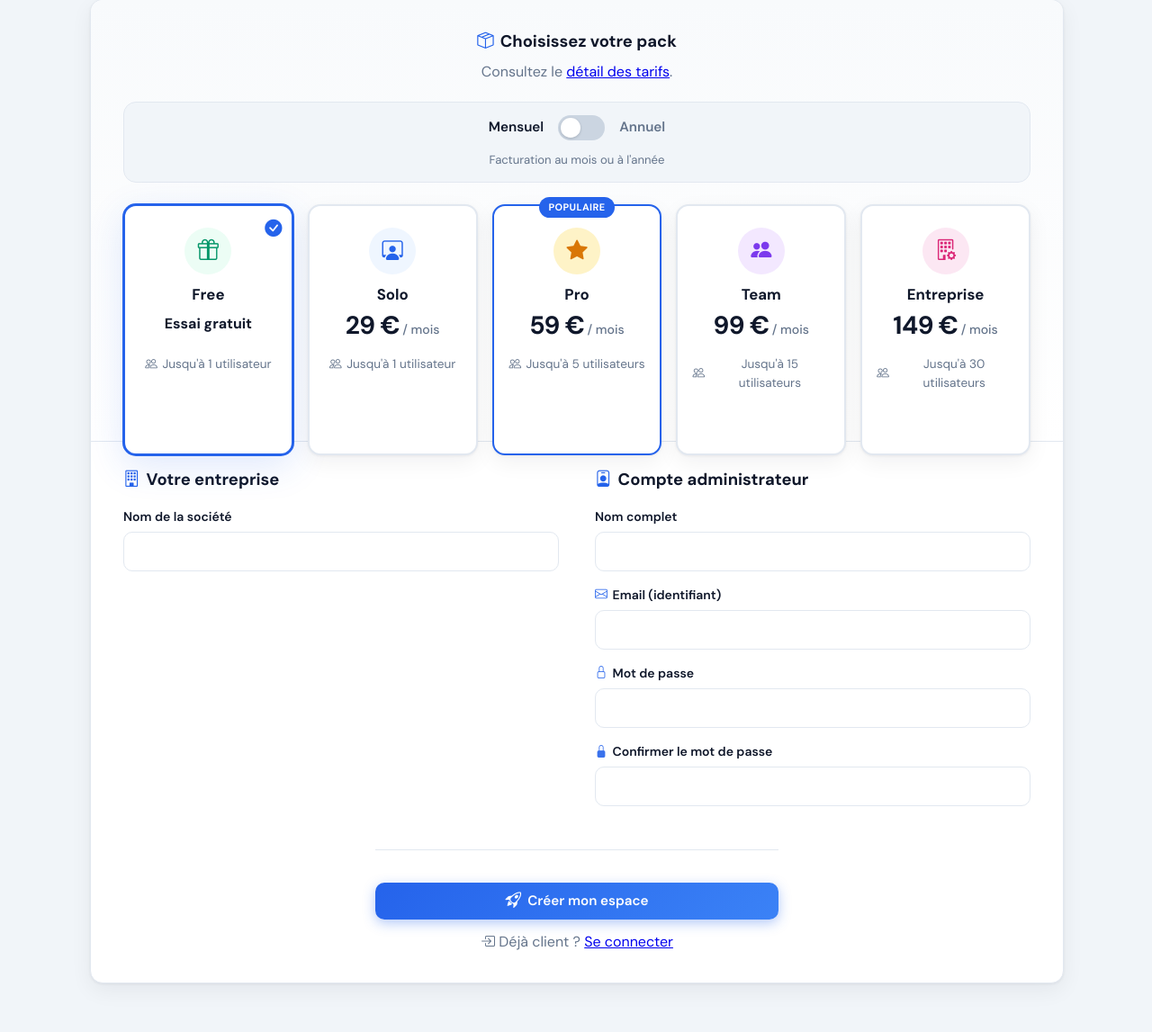
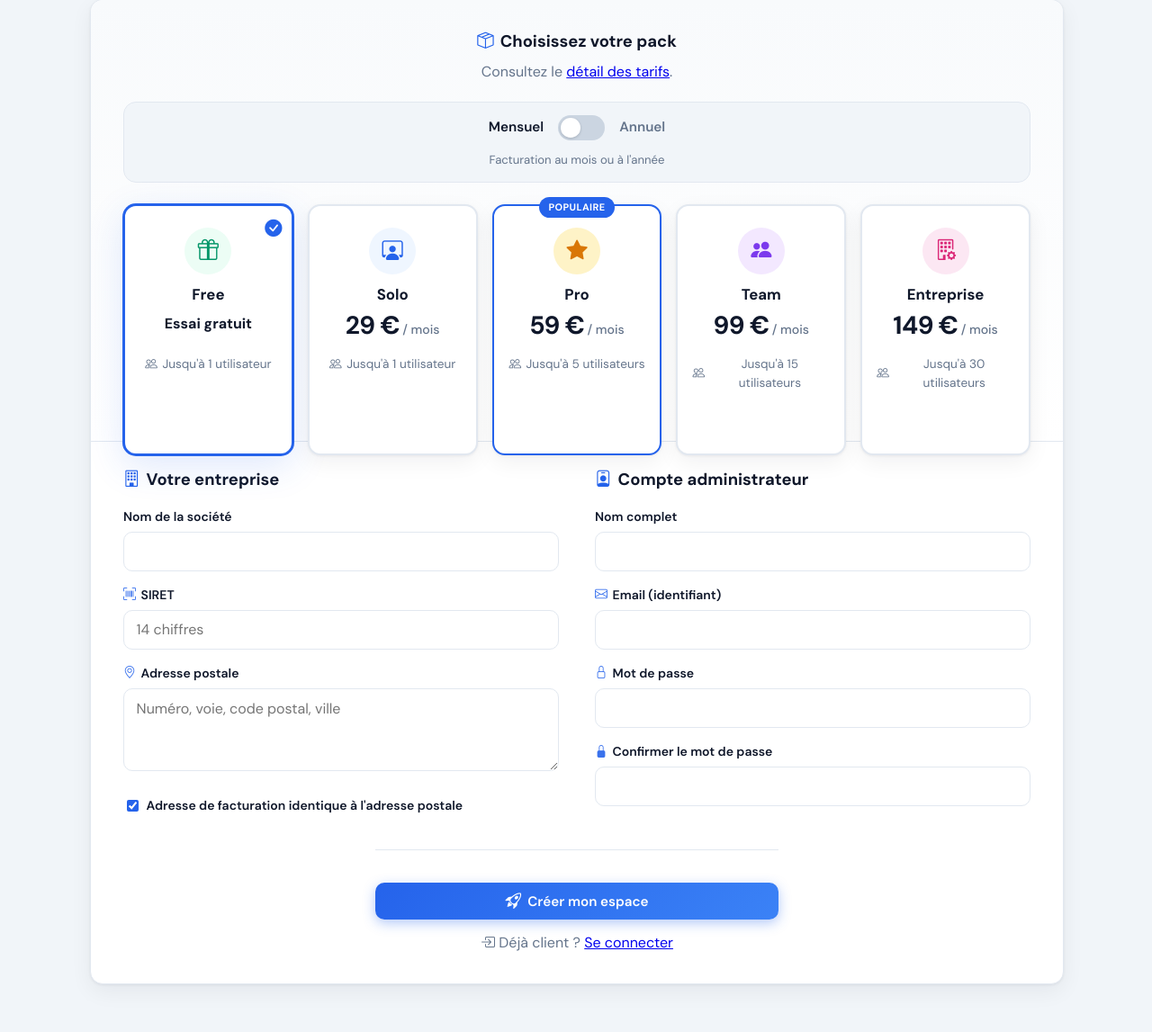
Before and after one commit to Reijins/Pilora, a PHP site: page /pilora/inscription in a window 1280 px wide. Shown: the part 253-1400 px from the top of the page at 90% size. Run offline with PHP 8.4, Linux system fonts and the light colour scheme.

Commit message:
UPDATE champ inscription

```diff
--- a/app/views/marketing/inscription.php
+++ b/app/views/marketing/inscription.php
@@ -162,6 +162,30 @@ $paidPackIndex = 0;
 
                 <input class="input" id="company_name" name="company_name" type="text" required maxlength="255" autocomplete="organization">
 
+                <label class="label" for="company_siret"><?= m_icon('upc-scan') ?> SIRET</label>
+
+                <input class="input" id="company_siret" name="company_siret" type="text" required maxlength="14" inputmode="numeric" pattern="[0-9]{14}" placeholder="14 chiffres" autocomplete="off">
+
+                <label class="label" for="company_address"><?= m_icon('geo-alt') ?> Adresse postale</label>
+
+                <textarea class="input marketing-signup-textarea" id="company_address" name="company_address" required maxlength="500" rows="3" placeholder="Numéro, voie, code postal, ville"></textarea>
+
+                <label class="label marketing-signup-checkbox-label" for="billing_same_as_address">
+
+                    <input type="checkbox" id="billing_same_as_address" checked>
+
+                    <span>Adresse de facturation identique à l'adresse postale</span>
+
+                </label>
+
+                <div id="billing_address_wrap" class="marketing-signup-billing-wrap is-hidden">
+
+                    <label class="label" for="company_billing_address"><?= m_icon('receipt') ?> Adresse postale de facturation</label>
+
+                    <textarea class="input marketing-signup-textarea" id="company_billing_address" name="company_billing_address" maxlength="500" rows="3" placeholder="Numéro, voie, code postal, ville"></textarea>
+
+                </div>
+
             </div>
 
             <div class="marketing-signup-details__col">
--- a/database/schema.sql
+++ b/database/schema.sql
@@ -7,6 +7,9 @@ SET NAMES utf8mb4;
 CREATE TABLE IF NOT EXISTS Company (
   id BIGINT UNSIGNED NOT NULL AUTO_INCREMENT,
   name VARCHAR(255) NOT NULL,
+  siret VARCHAR(14) NULL,
+  address TEXT NULL,
+  billingAddress TEXT NULL,
   workHoursPerDay DECIMAL(5,2) NOT NULL DEFAULT 8.00,
   companyKind ENUM('tenant','platform') NOT NULL DEFAULT 'tenant',
   billingEmail VARCHAR(255) NULL,
--- a/modules/signup/controllers/SignupController.php
+++ b/modules/signup/controllers/SignupController.php
@@ -100,6 +100,9 @@ final class SignupController extends BaseController
                 'password' => $password,
                 'full_name' => $request->getBodyParam('full_name', ''),
                 'company_name' => $request->getBodyParam('company_name', ''),
+                'company_siret' => $request->getBodyParam('company_siret', ''),
+                'company_address' => $request->getBodyParam('company_address', ''),
+                'company_billing_address' => $request->getBodyParam('company_billing_address', ''),
                 'pack_id' => $request->getBodyParam('pack_id', 0),
                 'billing_cycle' => $request->getBodyParam('billing_cycle', 'monthly'),
             ]);
--- a/modules/signup/services/TenantProvisioningService.php
+++ b/modules/signup/services/TenantProvisioningService.php
@@ -17,6 +17,9 @@ final class TenantProvisioningService
     /**
      * @param array{
      *   company_name:string,
+     *   company_siret?:string,
+     *   company_address?:string,
+     *   company_billing_address?:string,
      *   billing_email:?string,
      *   pack:array,
      *   billing_cycle:string,
@@ -62,6 +65,9 @@ final class TenantProvisioningService
         $repo = new CompanyRepository();
         $companyId = $repo->create([
             'name' => $companyName,
+            'siret' => trim((string) ($input['company_siret'] ?? '')),
+            'address' => trim((string) ($input['company_address'] ?? '')),
+            'billingAddress' => trim((string) ($input['company_billing_address'] ?? '')),
             'billingEmail' => $billingEmail,
             'status' => 'active',
         ]);
--- a/public/css/marketing.css
+++ b/public/css/marketing.css
@@ -932,6 +932,31 @@
   text-align: center;
 }
 
+.marketing-signup-textarea {
+  resize: vertical;
+  min-height: 5rem;
+  line-height: 1.45;
+}
+
+.marketing-signup-checkbox-label {
+  display: flex;
+  align-items: flex-start;
+  gap: 0.5rem;
+  font-weight: 500;
+  font-size: 0.9rem;
+  margin: 0.25rem 0 1rem;
+  cursor: pointer;
+}
+
+.marketing-signup-checkbox-label input {
+  margin-top: 0.15rem;
+  accent-color: var(--m-primary);
+}
+
+.marketing-signup-billing-wrap.is-hidden {
+  display: none;
+}
+
 /* Billing cycle toggle */
 .marketing-billing-toggle {
   display: flex;
```
Also changed, not shown: modules/companies/repositories/CompanyRepository.php (+6 -3 lines), modules/signup/services/SignupService.php (+18 -0 lines), public/js/marketing.js (+39 -0 lines), scripts/migrate_company_address.php (added, +38 -0 lines).
